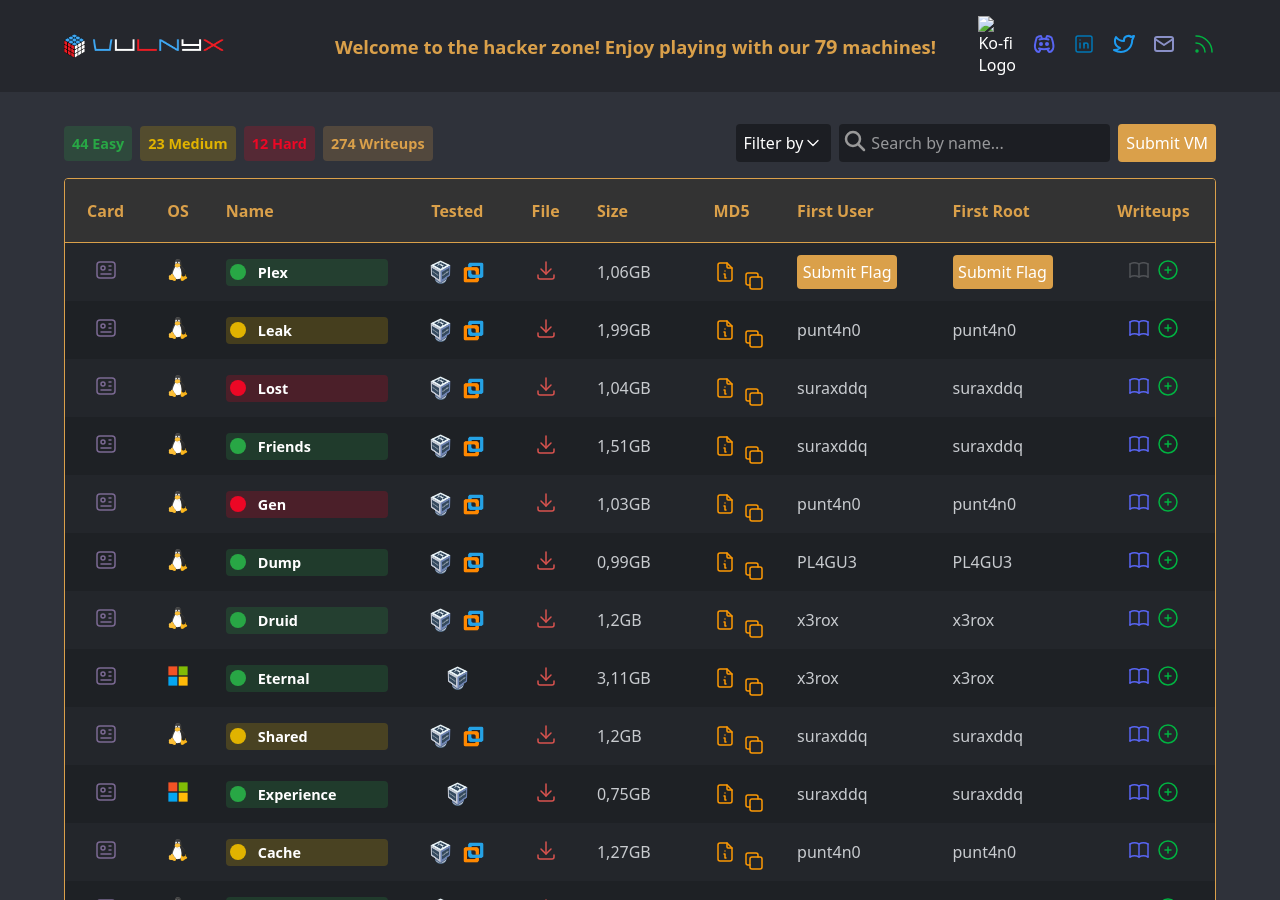
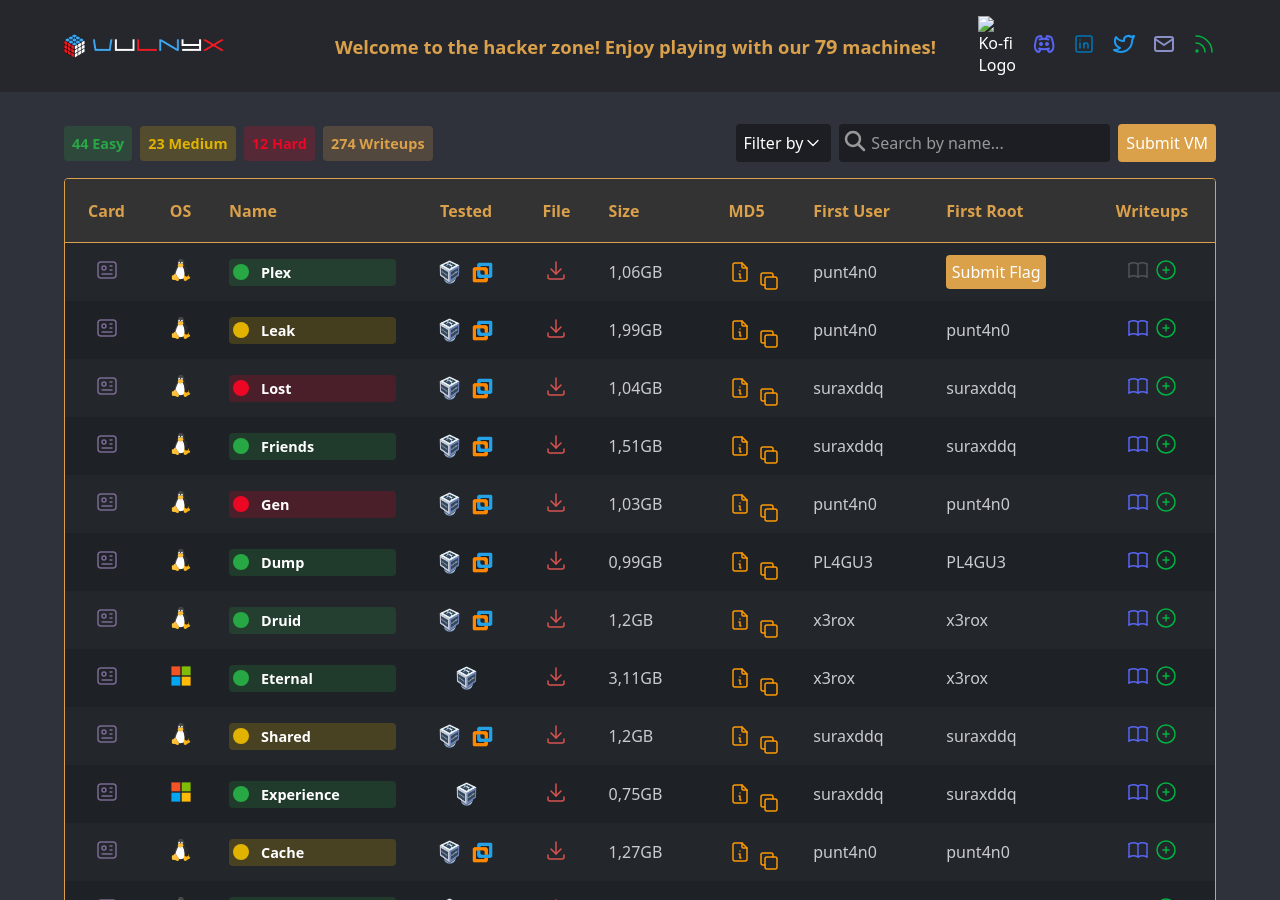
Before and after one commit to VulNyx/vulnyx, a Jekyll site: the page built from index.md, in a window 1280 px wide and 900 px high. Built offline with Jekyll 4.4.1, drawn with Linux system fonts in a browser that asks for light colours.

Commit message:
Update db.yml

```diff
--- a/_data/db.yml
+++ b/_data/db.yml
@@ -1954,7 +1954,7 @@ plex:
     - <img title="VirtualBox" alt="VirtualBox logo" src="/assets/vbox.png" width="25" height="25">
     - <img title="VMware" alt="VMware logo" src="/assets/vmware.png" width="25" height="25">
   writeups:
-  firstUser:
+  firstUser: punt4n0
   firstRoot:
   release: 28 Feb 2024
   status: Retired
```
